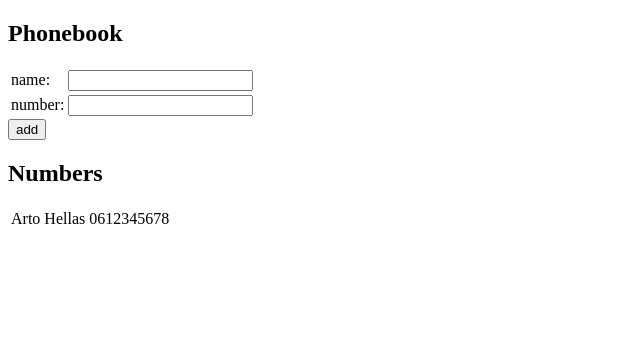
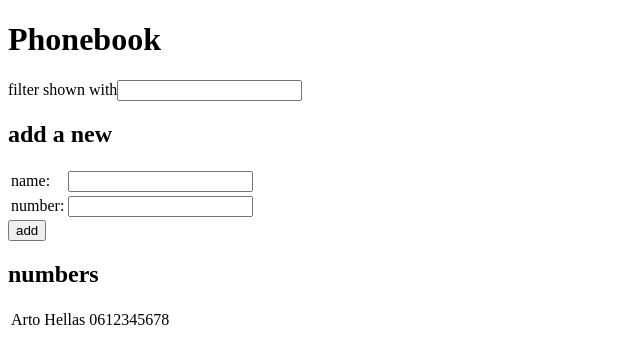
Before and after one commit to DaPurr/FullStackOpen, a React (Vite) app in the folder part2/phonebook/: page / in a window 1280 px wide. Shown: the top 364 px of the page, without its empty margins (0-640 px from the left). Built offline with nearby package versions, Linux system fonts and the light colour scheme.

Commit message:
Add exercise 2.9

```diff
--- a/part2/phonebook/src/App.jsx
+++ b/part2/phonebook/src/App.jsx
@@ -15,6 +15,7 @@ const App = () => {
   ])
   const [newName, setNewName] = useState('')
   const [newNumber, setNewNumber] = useState('')
+  const [searchQuery, setSearchQuery] = useState('')
 
   const handleChangeName = (event) => {
     setNewName(event.target.value)
@@ -22,6 +23,10 @@ const App = () => {
 
   const handleChangeNumber = (event) => {
     setNewNumber(event.target.value)
+  }
+
+  const handleChangeSearchQuery = (event) => {
+    setSearchQuery(event.target.value)
   }
 
   const addPerson = (event) => {
@@ -53,7 +58,12 @@ const App = () => {
 
   return (
     <div>
-      <h2>Phonebook</h2>
+      <h1>Phonebook</h1>
+      <div>
+        filter shown with
+        <input value={searchQuery} onChange={handleChangeSearchQuery} />
+      </div>
+      <h2>add a new</h2>
       <form onSubmit={addPerson}>
         <table>
           <tr>
@@ -69,13 +79,16 @@ const App = () => {
           <button type="submit">add</button>
         </div>
       </form>
-      <h2>Numbers</h2>
+      <h2>numbers</h2>
       <table>
-        {persons.map(person => <Person
-          key={person.name}
-          name={person.name}
-          number={person.number}
-        />)}
+        {persons
+          .filter(person => searchQuery === '' || person.name.match(new RegExp(searchQuery, 'gi')) != null)
+          .map(person =>
+            <Person
+              key={person.name}
+              name={person.name}
+              number={person.number}
+            />)}
       </table>
     </div>
   )
```
